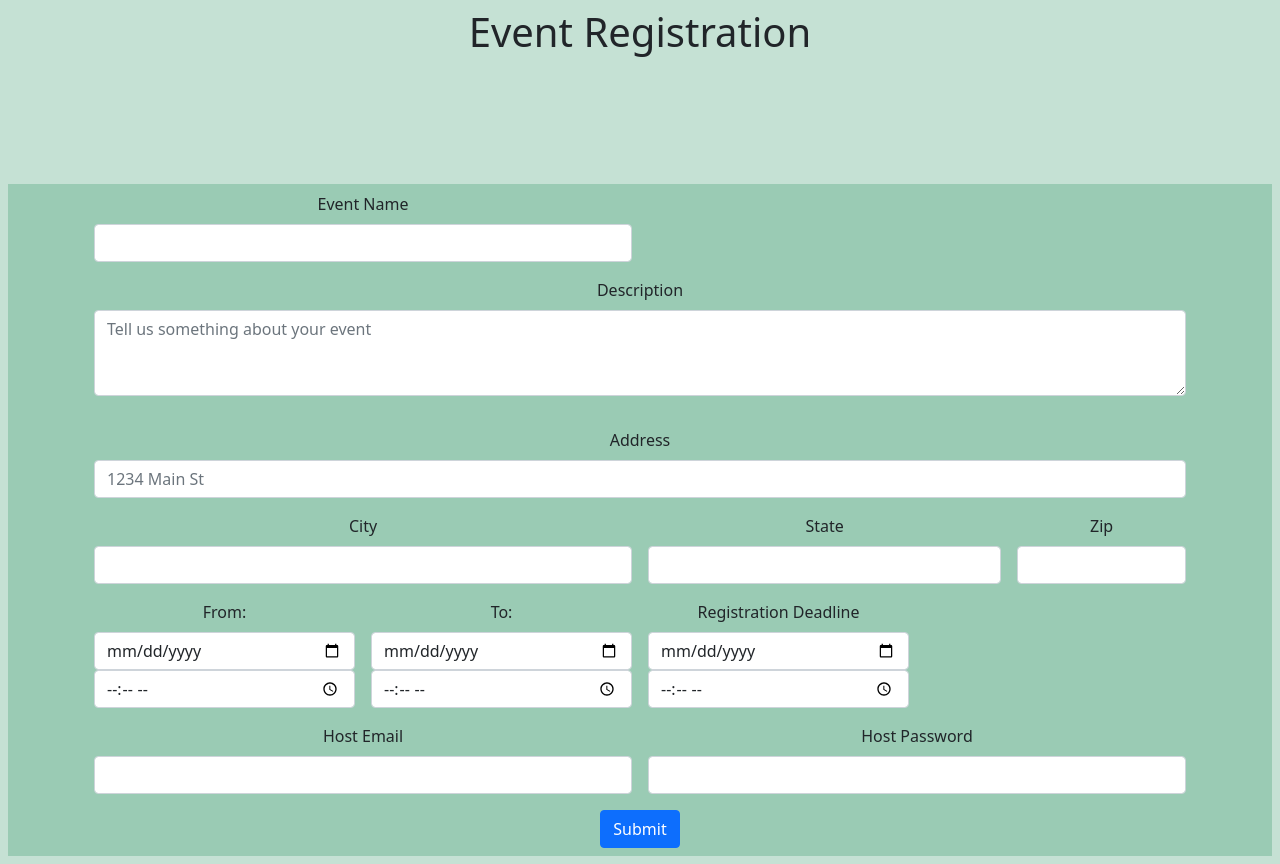
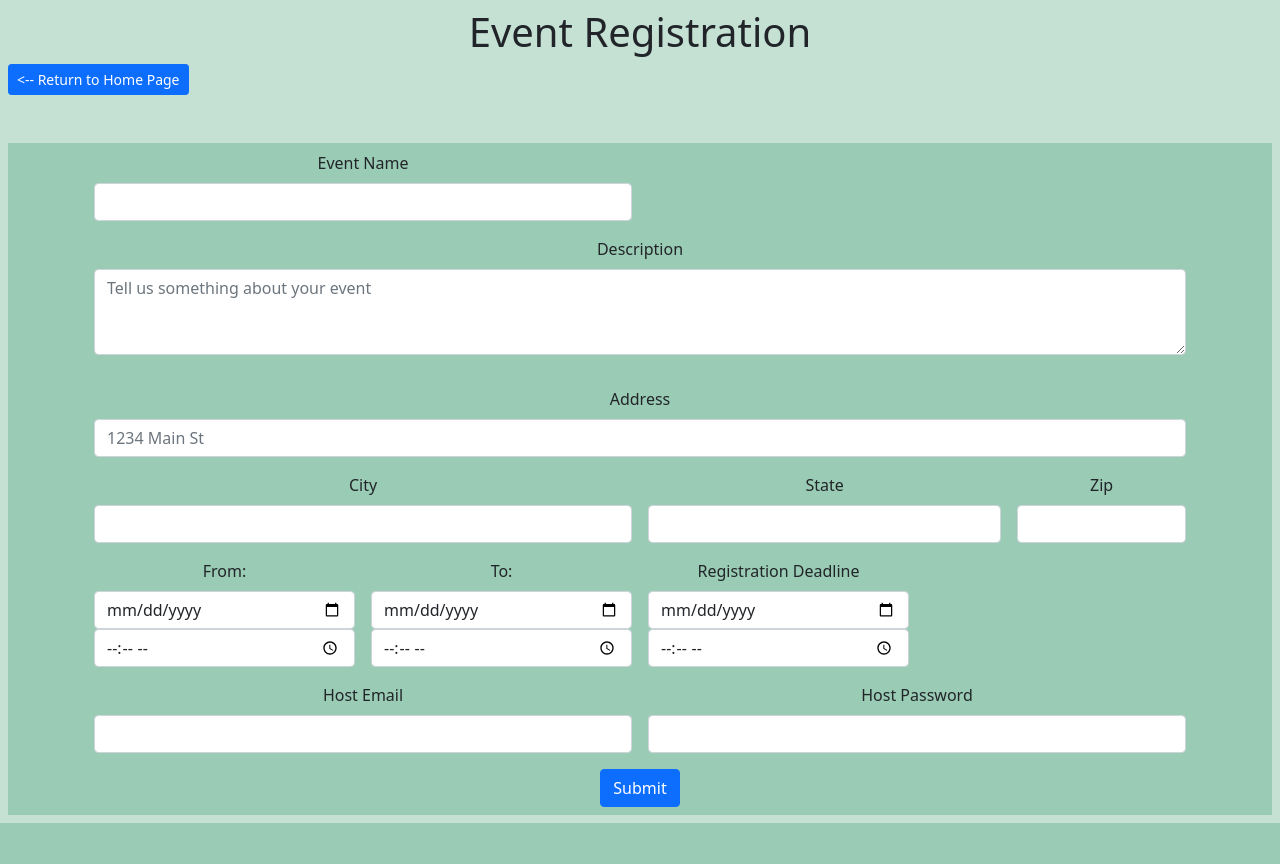
Before and after one commit to Nisarg-29/woc4.0-eventmanager-NisargNampurkar, a Django app: page /Eventreg.html in a window 1280 px wide. After the commit the page ends 823 px from the top, so only its background shows below. Run offline with Django 3.2, Linux system fonts and the light colour scheme; parts of the project's set-up code (start-up, migrations or seed data) failed here and were passed over; some libraries are stand-ins or nearby versions.

Commit message:
Jan 29, 2022

```diff
--- a/eventmanager/enroll/urls.py
+++ b/eventmanager/enroll/urls.py
@@ -19,6 +19,7 @@ from django.urls import path, re_path, include
 
 urlpatterns = [
     re_path(r'^$', views.index ,name='index'),
+    re_path(r'^home.html', views.index ,name='index'),
     re_path(r'^Eventreg.html', views.Regis ,name='Regis'),
     re_path(r'^participantreg.html', views.partiRegis ,name='partiRegis'),
     re_path(r'^Dashboard.html', views.dashboard ,name='dashboard'),
--- a/eventmanager/templates/Dashboard.html
+++ b/eventmanager/templates/Dashboard.html
@@ -4,7 +4,7 @@
 {% include 'messages.html' %}
 <div class="bg-success p-2 text-dark bg-opacity-25">
 <h1 align='center'> Event Dashboard </h1>
-<br><br><br><br><br>
+<a href="home.html"><button type="button" class="btn btn-primary btn-sm"> <-- Return to Home Page </button></a><br><br><br>
 <div class="bg-success p-2 text-dark bg-opacity-25">
   <br>
 <div class="container px-4">
--- a/eventmanager/templates/Eventreg.html
+++ b/eventmanager/templates/Eventreg.html
@@ -5,7 +5,7 @@
 {% include 'messages.html' %}
 <div class="bg-success p-2 text-dark bg-opacity-25">
 <h1 align='center'> Event Registration </h1>
-<br><br><br><br><br>
+<a href="home.html"><button type="button" class="btn btn-primary btn-sm"> <-- Return to Home Page </button></a><br><br><br>
 <div class="bg-success p-2 text-dark bg-opacity-25">
 <div class="container px-4">
 <form align= "center" class="row g-3" action="Eventreg.html" method="POST">
--- a/eventmanager/templates/participantreg.html
+++ b/eventmanager/templates/participantreg.html
@@ -4,7 +4,7 @@
 {% include 'messages.html' %}
 <div class="bg-success p-2 text-dark bg-opacity-25">
 <h1 align='center'> Participant Registration </h1>
-<br><br><br><br><br>
+<a href="home.html"><button type="button" class="btn btn-primary btn-sm"> <-- Return to Home Page </button></a><br><br><br>
 <div class="bg-success p-2 text-dark bg-opacity-25">
 <div class="container px-4">
 <form align= "center" class="row g-3" action="participantreg.html" method="POST">
```
